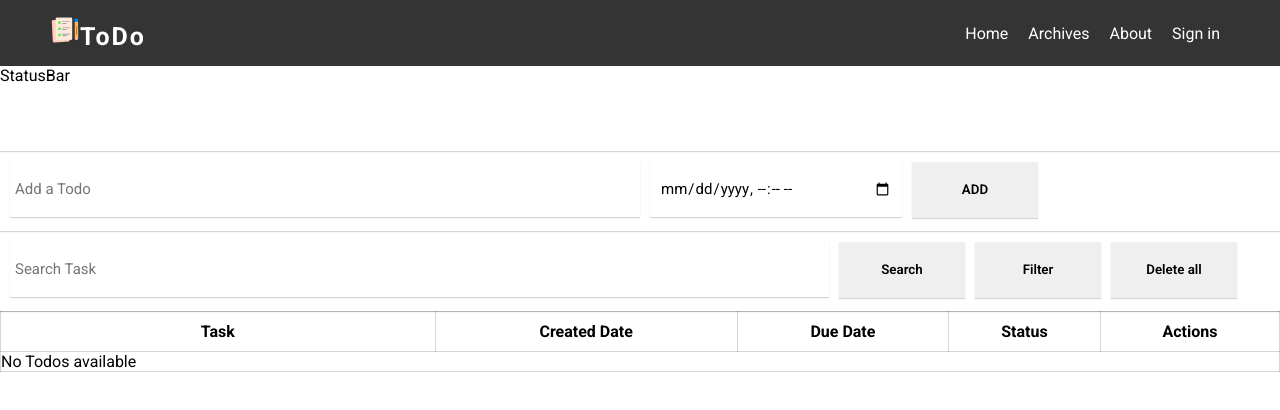
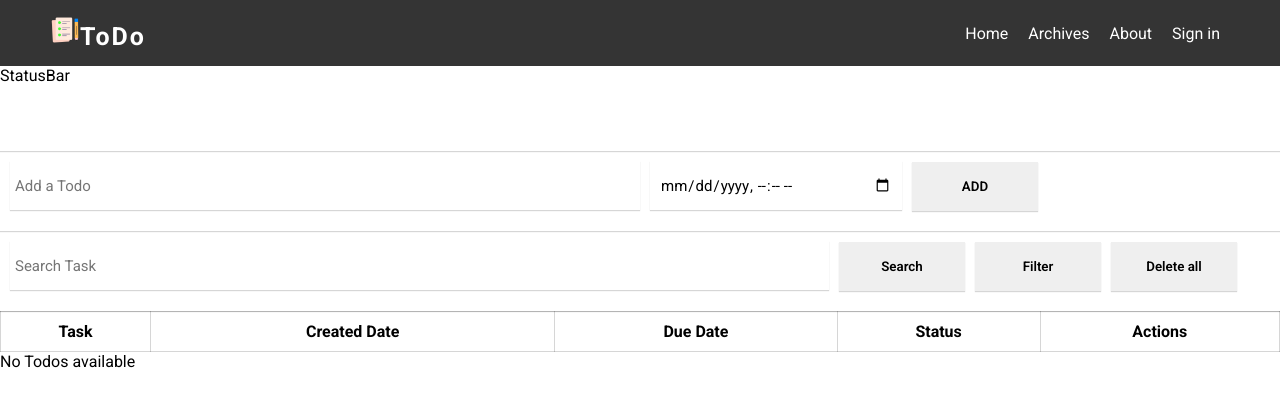
Before and after one commit to ysdhuri312/todo-web-app, a React (Vite) app in the folder client/: page / in a window 1280 px wide. Shown: the top 410 px of the page. Built offline with nearby package versions, Linux system fonts and the light colour scheme.

Commit message:
Minor changes in styles

```diff
--- a/client/src/App.css
+++ b/client/src/App.css
@@ -113,21 +113,21 @@ button:active {
 
 .todo-input {
     width: 50%;
-    height: 80%;
+    height: 70%;
     margin-right: 10px;
     margin-bottom: 0;
 }
 
 .datetime {
     width: 20%;
-    height: 80%;
+    height: 70%;
     margin-right: 10px;
     margin-bottom: 0;
     padding: 0 10px;
 }
 
 .todo-btn {
-    height: 80%;
+    height: 70%;
     width: 10%;
     font-weight: 600;
     margin: 0;
@@ -162,3 +162,8 @@ td {
 .todo {
     text-align: center;
 }
+
+.todo td button {
+    margin-bottom: 5px;
+    margin-top: 5px;
+}
--- a/client/src/components/home/Todo.jsx
+++ b/client/src/components/home/Todo.jsx
@@ -1,11 +1,6 @@
 /** @format */
 
 const Todo = ({ todos }) => {
-  if (!Array.isArray(todos) || todos.length === 0) {
-    console.log(todos);
-    return '';
-  }
-
   return (
     <>
       {todos.map((todo, index) => (
--- a/client/src/components/home/TodoList.jsx
+++ b/client/src/components/home/TodoList.jsx
@@ -20,12 +20,12 @@ const TodoList = ({ todos }) => {
         <tbody>
           <Todo todos={todos} />
         </tbody>
-        {!Array.isArray(todos) || todos.length === 0 ? (
-          <p>No Todos available</p>
-        ) : (
-          ''
-        )}
       </table>
+      {!Array.isArray(todos) || todos.length === 0 ? (
+        <p>No Todos available</p>
+      ) : (
+        ''
+      )}
     </div>
   );
 };
--- a/client/src/pages/Home.jsx
+++ b/client/src/pages/Home.jsx
@@ -17,7 +17,6 @@ const Home = () => {
       <StatusBar />
       <CreateTodo addTodo={addTodo} />
       <TodoList todos={todos} />
-      {console.log(todos)}
     </div>
   );
 };
```
